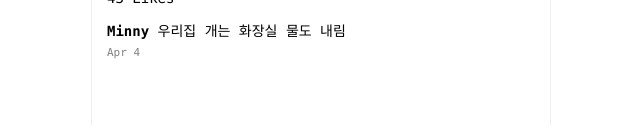
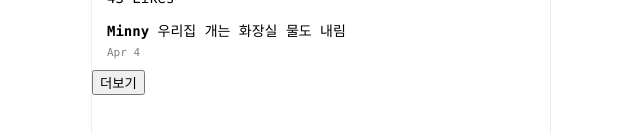
Before and after one commit to otterbits/vue-stagram-front, a Vue app: page / in a window 1280 px wide. Shown: the part 1760-1894 px from the top of the page, without its empty margins (319-959 px from the left). Built offline with nearby package versions, Linux system fonts and the light colour scheme.

Commit message:
feat: add more feature 더보기 버튼을 누르면 다른 게시물을 추가시켜 보여주는 기능 추가

```diff
--- a/package.json
+++ b/package.json
@@ -8,6 +8,7 @@
     "lint": "vue-cli-service lint"
   },
   "dependencies": {
+    "axios": "^1.6.2",
     "core-js": "^3.8.3",
     "vue": "^3.2.13"
   },
--- a/src/App.vue
+++ b/src/App.vue
@@ -10,6 +10,7 @@
   </div>
 
   <Container :postdata="postdata" />
+  <button @click="more">더보기</button>
 
   <div class="footer">
     <ul class="footer-button-plus">
@@ -22,16 +23,27 @@
 <script>
 import Container from "./components/Container";
 import postdata from './assets/postdata.js';
+import axios from 'axios';
 
 export default {
   name: 'App',
   data(){
     return {
       postdata : postdata,
+      morecount : 0
     }
   },
   components: {
     Container: Container,
+  },
+  methods: {
+    more(){
+      axios.get(`https://codingapple1.github.io/vue/more${this.morecount}.json`)
+      .then((결과)=>{
+        this.postdata.push(결과.data);
+        this.morecount ++
+      })
+    }
   }
 }
 </script>
```
Also changed, not shown: 2 other files (tests, documents, lock files or other folders).
